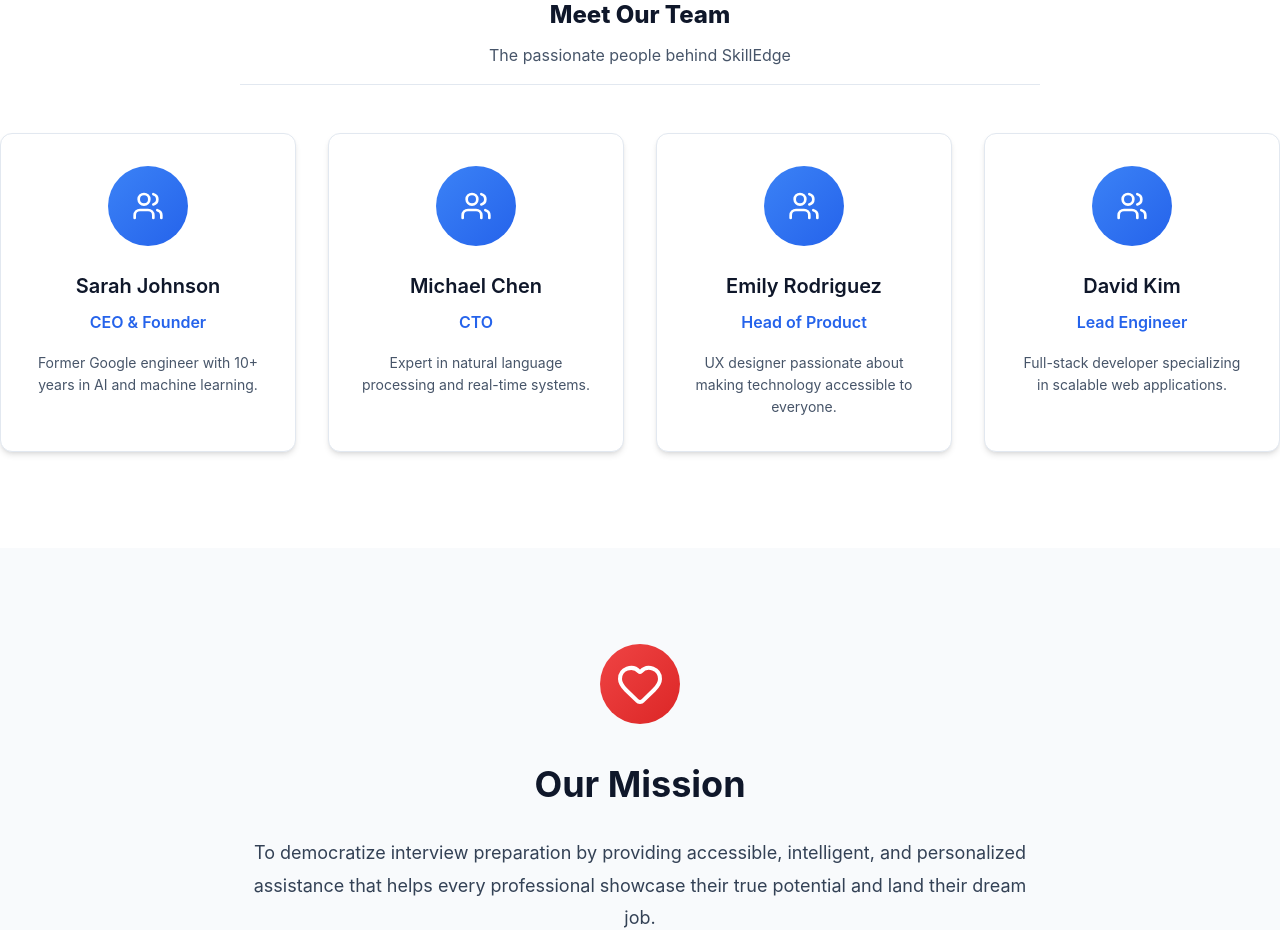
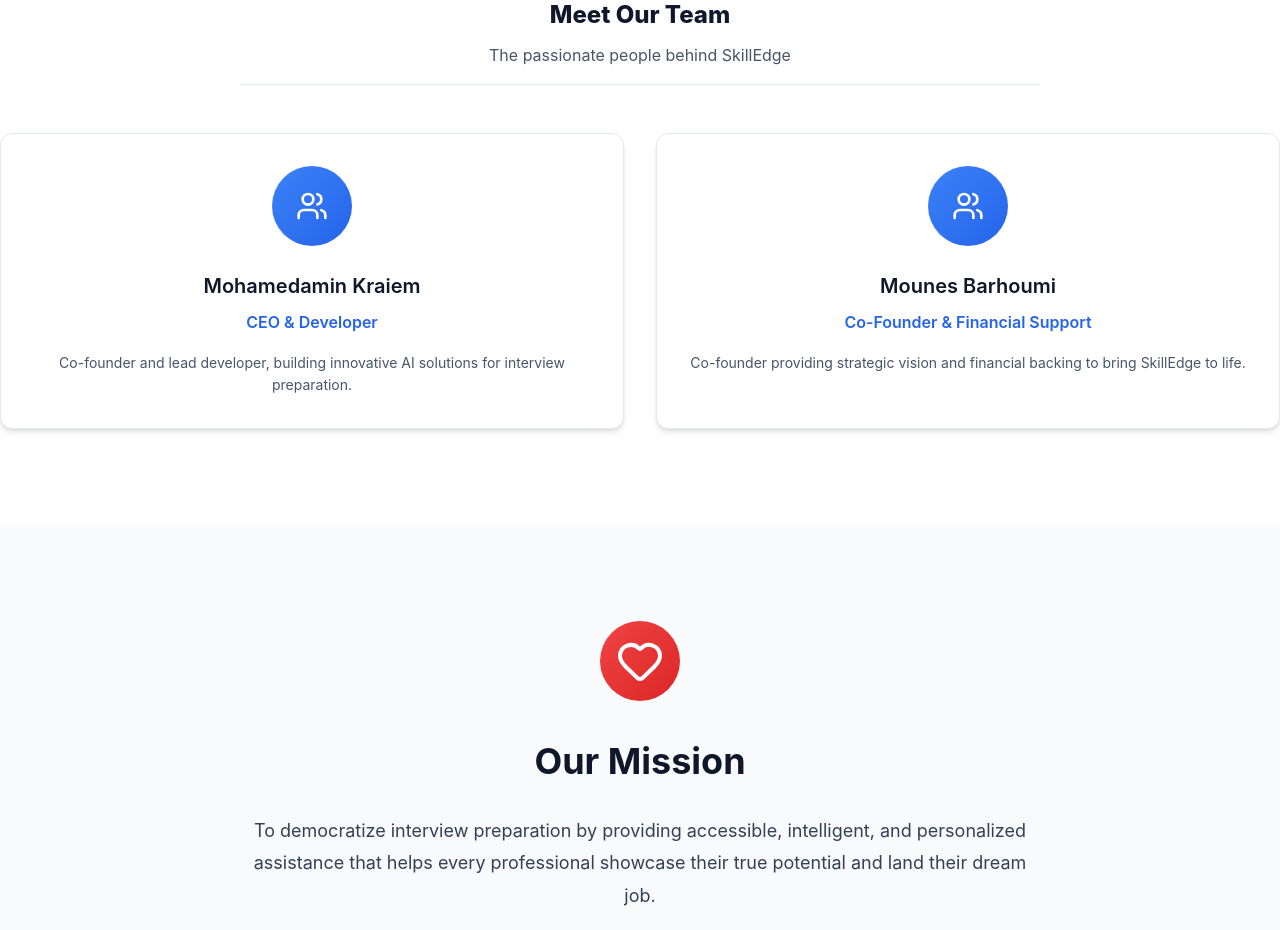
Before and after one commit to Mouhamedamin09/Skill-Edge-front, a React (Vite) app: page /about in a window 1280 px wide. Shown: the part 1940-2870 px from the top of the page. Built offline with nearby package versions, Linux system fonts and the light colour scheme; the HTML template or start-up script is replaced by a standard one.

Commit message:
change about me

```diff
--- a/src/pages/AboutPage.tsx
+++ b/src/pages/AboutPage.tsx
@@ -42,28 +42,16 @@
 
   const team = [
     {
-      name: "Sarah Johnson",
-      role: "CEO & Founder",
+      name: "Mohamedamin Kraiem",
+      role: "CEO & Developer",
       description:
-        "Former Google engineer with 10+ years in AI and machine learning.",
+        "Co-founder and lead developer, building innovative AI solutions for interview preparation.",
     },
     {
-      name: "Michael Chen",
-      role: "CTO",
+      name: "Mounes Barhoumi",
+      role: "Co-Founder & Financial Support",
       description:
-        "Expert in natural language processing and real-time systems.",
-    },
-    {
-      name: "Emily Rodriguez",
-      role: "Head of Product",
-      description:
-        "UX designer passionate about making technology accessible to everyone.",
-    },
-    {
-      name: "David Kim",
-      role: "Lead Engineer",
-      description:
-        "Full-stack developer specializing in scalable web applications.",
+        "Co-founder providing strategic vision and financial backing to bring SkillEdge to life.",
     },
   ];
 
```
